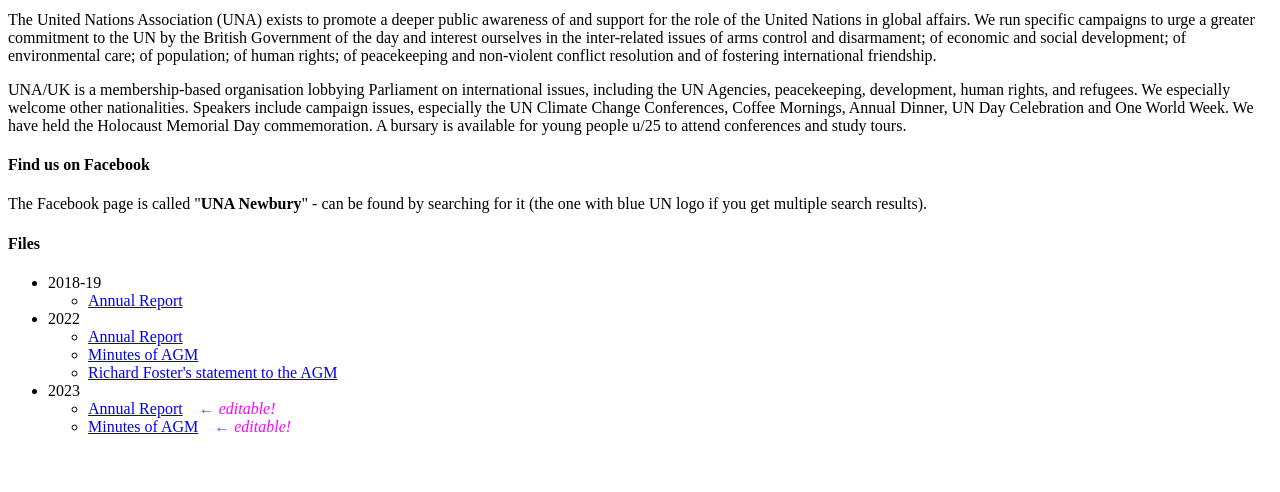
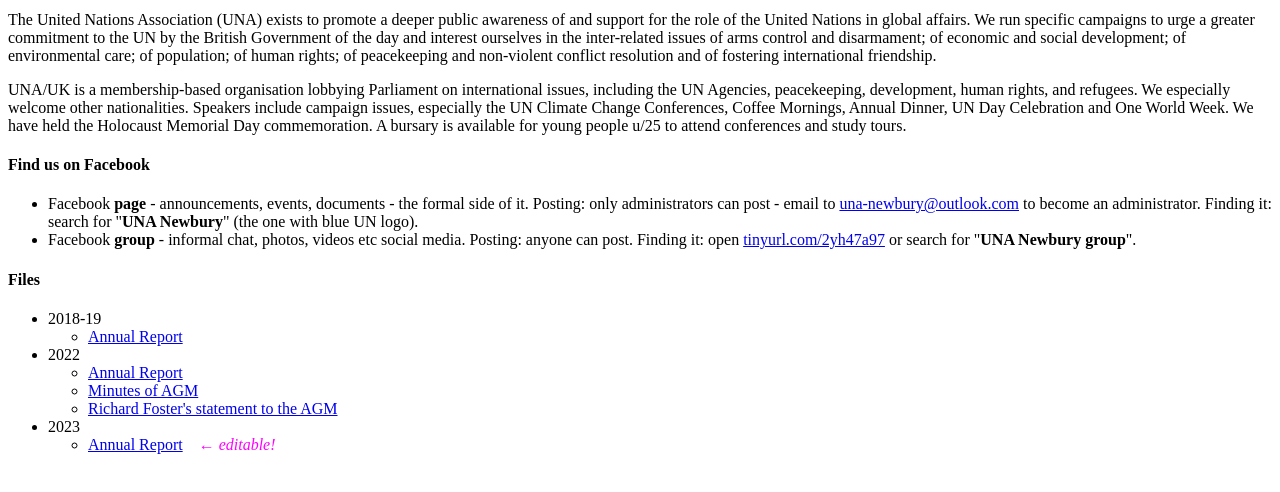
Before and after one commit to una-newbury/home, a plain HTML site: page index.html in a window 1280 px wide. Shown: the part 126-618 px from the top of the page. Drawn offline with Linux system fonts and the light colour scheme.

Commit message:
amended FB info

```diff
--- a/index.html
+++ b/index.html
@@ -25,7 +25,10 @@
 <p>UNA/UK is a membership-based organisation lobbying Parliament on international issues, including the UN Agencies, peacekeeping, development, human rights, and refugees. We especially welcome other nationalities. Speakers include campaign issues, especially the UN Climate Change Conferences, Coffee Mornings, Annual Dinner, UN Day Celebration and One World Week. We have held the Holocaust Memorial Day commemoration. A bursary is available for young people u/25 to attend conferences and study tours.</p>
 
 <h4>Find us on Facebook</h4>
-<p>The Facebook page is called "<b>UNA Newbury</b>" - can be found by searching for it (the one with blue UN logo if you get multiple search results).</p>
+<ul>
+    <li>Facebook <b>page</b> - announcements, events, documents - the formal side of it. Posting: only administrators can post - email to <a href="mailto:una-newbury@outlook.com">una-newbury@outlook.com</a> to become an administrator. Finding it: search for "<b>UNA Newbury</b>" (the one with blue UN logo).</li>
+    <li>Facebook <b>group</b> - informal chat, photos, videos etc social media. Posting: anyone can post. Finding it: open <a href="https://tinyurl.com/2yh47a97" target="_blank">tinyurl.com/2yh47a97</a> or search for "<b>UNA Newbury group</b>".</li>
+</ul>
 
 <h4>Files</h4>
 <ul>
@@ -42,7 +45,6 @@
     <li>2023</li>
     <ul>
         <li><a href="https://docs.google.com/document/d/1FiSIPrFOp8GsStXmF_K3WoyBU7acho0F1EI2Edy2ZBU/edit?usp=sharing" target="_blank">Annual Report</a>&nbsp;&nbsp;&nbsp;&nbsp;<i><span style="color: magenta">&#x2190; editable!</span></i></li>
-        <li><a href="https://docs.google.com/document/d/1g5w9l1ksCu2QzUWuBPu_aqBO_mOD-QyzzG3a4vvpAxY/edit?usp=sharing" target="_blank">Minutes of AGM</a>&nbsp;&nbsp;&nbsp;&nbsp;<i><span style="color: magenta">&#x2190; editable!</span></li>
     </ul>
 </ul>
 
```
